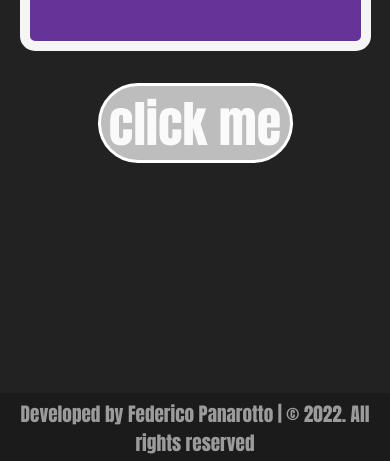
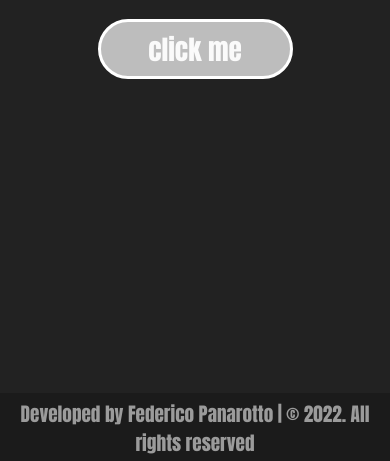
Before and after one commit to zFederickPanit36/ciupabutton, a plain HTML site: page index.html in a window 390 px wide. Shown: the part 383-844 px from the top of the page. Drawn offline with Linux system fonts and the light colour scheme.

Commit message:
Update style.css

```diff
--- a/style.css
+++ b/style.css
@@ -104,14 +104,16 @@ footer {
 
 @media screen and (max-width: 700px) {
     .container {
+        margin-top: 20px;
         width: 90%;
         height: 350px;
         font-size: 2rem;
     }
     button {
         font-size: 50px;
-        height: 80px;
+        height: 60px;
         width: 50%;
+        font-size: 1.7rem;
     }
     .counter {
         font-size: 2rem;
```
